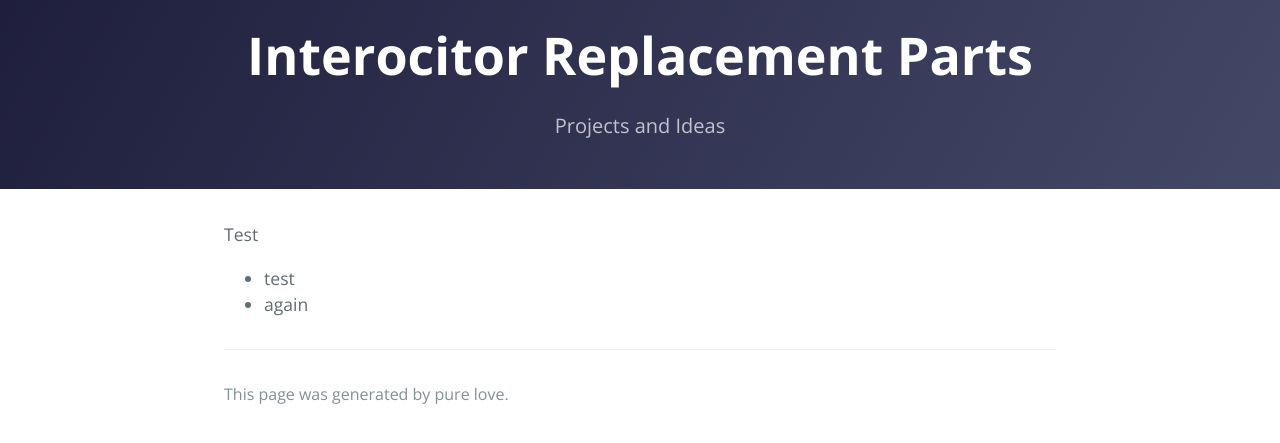
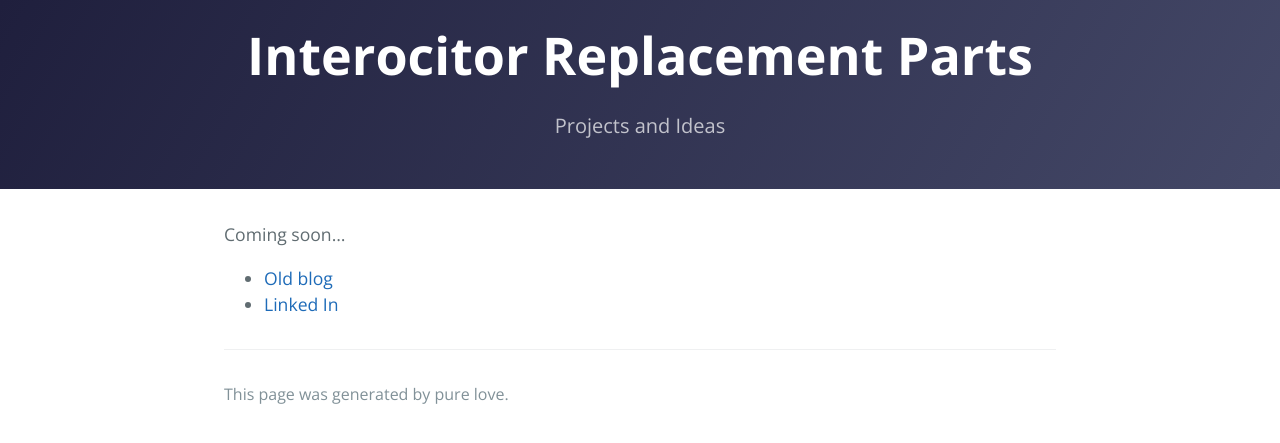
Before and after one commit to nickmain/nickmain.github.io, a Jekyll site: the page built from index.md, in a window 1280 px wide. Shown: the top 443 px of the page. Built offline with Jekyll 4.4.1, drawn with Linux system fonts in a browser that asks for light colours; our own code applies the rules of GitHub Pages for plain Markdown files.

Commit message:
Update index.md

```diff
--- a/index.md
+++ b/index.md
@@ -1,4 +1,4 @@
-Test
+Coming soon...
 
-* test
-* again
+* [Old blog](http://epistemologicalengineering.blogspot.com)
+* [Linked In](https://www.linkedin.com/in/davidnickmain/)
```
